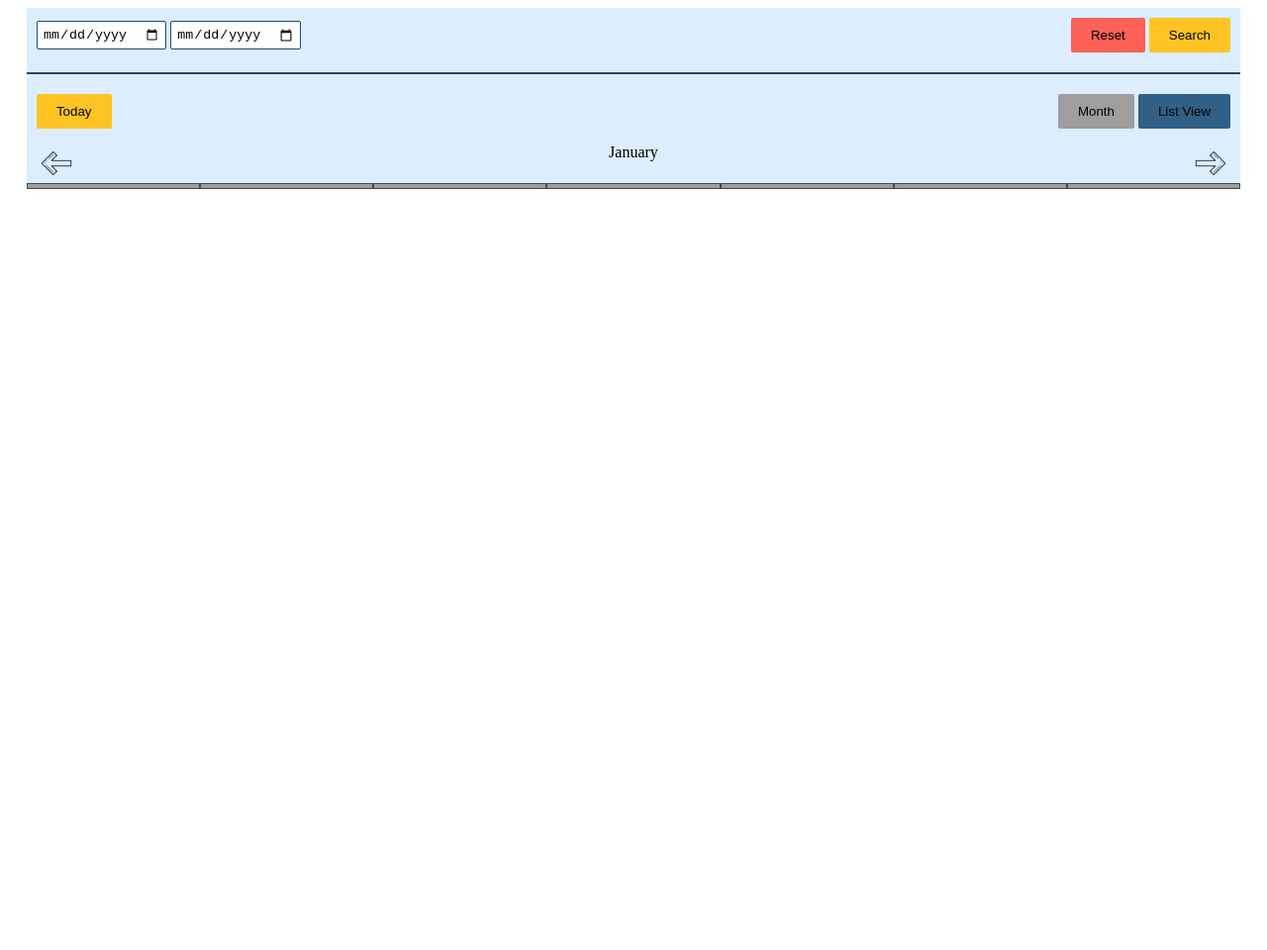
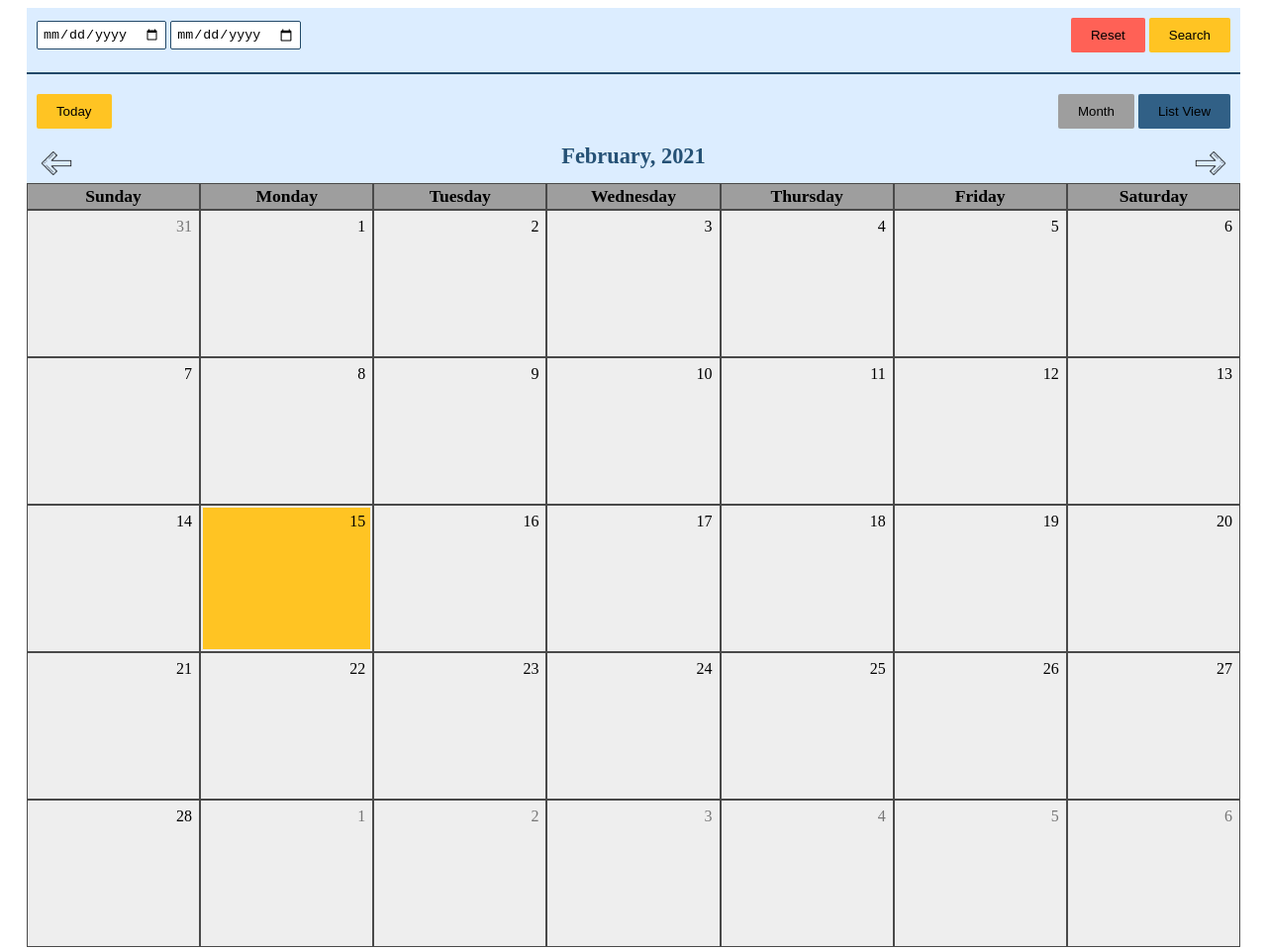
Before and after one commit to alexei-kosykh/googleCalendar, a plain HTML site: page index.html in a window 1280 px wide. Shown: the whole page at 99% size. Before the commit the page ends 800 px from the top, so only its background shows below. Drawn offline with Linux system fonts and the light colour scheme.

Commit message:
realized today, draw calendar and draw prev and next month. Also added visual effects

```diff
--- a/app.js
+++ b/app.js
@@ -0,0 +1,144 @@
+const date = new Date();
+// All Buttons
+const resetDate = document.querySelector("#resetDate");
+const searchDate = document.querySelector("#searchDate");
+const btnToday = document.querySelector("#btnToday");
+const btnMonth = document.querySelector("#btnmonth");
+const btnListView = document.querySelector("#btnListView");
+
+redoCalendar = () => {
+  const main = document.querySelector(".main");
+  const lastDay = new Date(
+    date.getFullYear(),
+    date.getMonth() + 1,
+    0
+  ).getDate(); // последний день этого месяца
+
+  const firstDayIndex = date.getDay(); // первый день недели в этом месяце (число (пятница - 5))
+
+  const prevLastDay = new Date(
+    date.getFullYear(),
+    date.getMonth(),
+    0
+  ).getDate(); // последний день предыдущего месяца
+
+  const lastDayIndex = new Date(
+    date.getFullYear(),
+    date.getMonth() + 1,
+    0
+  ).getDay(); // возвращаем индекс дня недели, на котором заканчивается текущий месяц
+
+  const nextDays = 7 - lastDayIndex - 1; // Определить сколько нужно отрисовать из следующего месяца (7 - дней недели, 1 - т.к. отсчет с 0)
+
+  const daysArray = [
+    "Sunday",
+    "Monday",
+    "Tuesday",
+    "Wednesday",
+    "Thursday",
+    "Friday",
+    "Saturday",
+  ];
+  const monthArray = [
+    "January",
+    "February",
+    "March",
+    "April",
+    "May",
+    "June",
+    "July",
+    "August",
+    "September",
+    "October",
+    "November",
+    "December",
+  ];
+
+  // Временное хранение
+  let days = "";
+
+  const drawTitle = () => {
+    main.innerHTML = `<div class="main__arrows">
+  <div id="prev" class="arrow arrow-rotate"></div>
+  <div class="main__title" id="titlemonth">${
+    monthArray[date.getMonth()]
+  }, ${date.getFullYear()}</div>
+  <div id="next" class="arrow"></div>
+  </div>`;
+  };
+
+  const drawHeader = (table) => {
+    table.innerHTML = "";
+    table.innerHTML += `<div class="main__table_thead"></div>`;
+    const thead = document.querySelector(".main__table_thead");
+    for (let i = 0; i < daysArray.length; i++) {
+      thead.innerHTML += `<div class="main__table_td">${daysArray[i]}</div>`;
+    }
+  };
+
+  prevMonthDays = () => {
+    for (let i = firstDayIndex; i > 0; i--) {
+      days += `<div class="main__table_td"><div class="prev-date">${
+        prevLastDay - i + 1
+      }</div></div>`;
+    } // отрисовка дней из прошлого месяца
+  };
+
+  currentMonthDays = () => {
+    for (let i = 1; i <= lastDay; i++) {
+      if (
+        i === new Date().getDate() &&
+        date.getMonth() === new Date().getMonth() &&
+        date.getFullYear() === new Date().getFullYear()
+      ) {
+        days += `<div class="main__table_td"><div class="today">${i}</div></div>`;
+      } else {
+        days += `<div class="main__table_td"><div>${i}</div></div>`;
+      }
+    }
+  };
+
+  nextMonthDays = () => {
+    for (let i = 1; i <= nextDays; i++) {
+      days += `<div class="main__table_td"><div class="next-date">${i}</div></div>`;
+    }
+  };
+
+  const drawMain = (table) => {
+    table.innerHTML += `<div class="main__table_tbody"></div>`;
+    const tbody = document.querySelector(".main__table_tbody");
+    prevMonthDays();
+    currentMonthDays();
+    nextMonthDays();
+    tbody.innerHTML += days; // даты теперь в html
+  };
+
+  const drawCalendar = () => {
+    drawTitle();
+    main.innerHTML += `<div class="table"></div>`;
+    const table = document.querySelector(".table");
+    drawHeader(table);
+
+    drawMain(table);
+  };
+
+  drawCalendar();
+
+  document.querySelector("#prev").addEventListener("click", () => {
+    date.setMonth(date.getMonth() - 1);
+    redoCalendar();
+  });
+
+  document.querySelector("#next").addEventListener("click", () => {
+    date.setMonth(date.getMonth() + 1);
+    redoCalendar();
+  });
+};
+
+btnToday.addEventListener("click", () => {
+  debugger;
+  date.setMonth(new Date().getMonth());
+  redoCalendar();
+});
+
+redoCalendar();
--- a/index.html
+++ b/index.html
@@ -5,7 +5,7 @@
     <meta http-equiv="X-UA-Compatible" content="IE=edge" />
     <meta name="viewport" content="width=device-width, initial-scale=1.0" />
     <link rel="stylesheet" href="style.css" />
-    <title>Document</title>
+    <title>Calendar</title>
   </head>
   <body>
     <div class="wrapper">
@@ -42,32 +42,16 @@
         </form>
         <div class="header__line"></div>
         <div class="header__info">
-          <button class="button button-yellow">Today</button>
+          <button class="button button-yellow" id="btnToday">Today</button>
           <div class="buttons">
-            <button class="button button-gray">Month</button>
-            <button class="button button-blue">List View</button>
+            <button class="button button-gray" id="btnmonth">Month</button>
+            <button class="button button-blue" id="btnListView">
+              List View
+            </button>
           </div>
         </div>
       </div>
-      <div class="main">
-        <div class="main__arrows">
-          <div class="arrow arrow-rotate"></div>
-          <div class="main__title" id="titleMounth">January</div>
-          <div class="arrow"></div>
-        </div>
-        <div class="table">
-          <div class="main__table_thead">
-            <div class="main__table_td"></div>
-            <div class="main__table_td"></div>
-            <div class="main__table_td"></div>
-            <div class="main__table_td"></div>
-            <div class="main__table_td"></div>
-            <div class="main__table_td"></div>
-            <div class="main__table_td"></div>
-          </div>
-          <div class="main__table_tbody"></div>
-        </div>
-      </div>
+      <div class="main"></div>
     </div>
     <script src="app.js"></script>
   </body>
--- a/style.css
+++ b/style.css
@@ -20,6 +20,7 @@
   border: 1px solid rgb(34, 73, 105);
   border-radius: 2px;
   outline: none;
+  cursor: pointer;
 } /* для input */
 
 .button {
@@ -27,20 +28,41 @@
   border: 0;
   border-radius: 2px;
   outline: none;
+  cursor: pointer;
 } /* для всех button*/
 
 .button-red {
   background-color: rgb(255, 97, 86);
 } /* для button red */
+.button-red:hover {
+  border: 2px solid rgb(255, 97, 86);
+  background-color: rgb(220, 237, 255);
+  padding: 8px 20px;
+} /* при наведении на кнопку */
 .button-yellow {
   background-color: rgb(255, 196, 35);
 } /* для button yellow */
+.button-yellow:hover {
+  border: 2px solid rgb(255, 196, 35);
+  background-color: rgb(220, 237, 255);
+  padding: 8px 20px;
+} /* при наведении на кнопку */
 .button-gray {
   background-color: rgb(158, 158, 158);
 } /* для button gray */
+.button-gray:hover {
+  border: 2px solid rgb(158, 158, 158);
+  background-color: rgb(220, 237, 255);
+  padding: 8px 20px;
+} /* при наведении на кнопку */
 .button-blue {
   background-color: rgb(49, 96, 134);
 } /* для button gray */
+.button-blue:hover {
+  border: 2px solid rgb(49, 96, 134);
+  background-color: rgb(220, 237, 255);
+  padding: 8px 20px;
+} /* при наведении на кнопку */
 
 .header__line {
   width: 100%;
@@ -56,6 +78,12 @@
   padding: 0 10px 15px;
 } /* для блока в header под линией */
 
+.main__title {
+  font-weight: 700;
+  font-size: 1.4rem;
+  color: rgb(37, 81, 117);
+} /* название месяца */
+
 .main__arrows {
   display: flex;
   justify-content: space-between;
@@ -66,23 +94,60 @@
   background-image: url(images/icons8-arrow-100.png);
   background-size: cover;
   padding: 20px;
+  cursor: pointer;
 } /* добавить картинку */
-
+.arrow:hover {
+  background-image: url(images/icons8-arrow-1002.png);
+  background-size: cover;
+  padding: 20px;
+  cursor: pointer;
+} /* добавить картинку при наведении*/
 .arrow-rotate {
   transform: scale(-1, 1);
 } /* отразить по горизонтали картинку */
 
-.table {
-}
-
 .main__table_thead {
   background-color: rgb(158, 158, 158);
   display: flex;
-}
+  text-align: center;
+  font-weight: 700;
+  font-size: 1.1rem;
+} /* заголовок календаря с днями*/
+
+.main__table_tbody {
+  background-color: rgb(238, 238, 238);
+  display: flex;
+  flex-wrap: wrap;
+  text-align: right;
+  font-size: 1rem;
+} /* тело календаря*/
 
 .main__table_td {
   padding: 2px;
   border: 1px solid rgb(73, 73, 73);
-  flex-grow: 1;
-  flex-shrink: 2;
+  width: calc(100% / 7);
+} /* для ячеек таблицы */
+
+.main__table_td div {
+  display: flex;
+  justify-content: flex-end;
+  font-size: 100%;
+  padding: 5px 5px 15vh 0;
+  cursor: pointer;
+} /* для чисел */
+
+.main__table_td div:hover:not(.today) {
+  background-color: rgb(158, 158, 158);
+} /* при наведении вне сегодня */
+
+.today {
+  background-color: rgb(255, 196, 35);
+} /* стиль для сегодня */
+.today:hover {
+  background-color: rgb(248, 201, 73);
 }
+
+.prev-date,
+.next-date {
+  opacity: 0.5;
+}
```
Also changed, not shown: images/icons8-arrow-1002.png (added).
